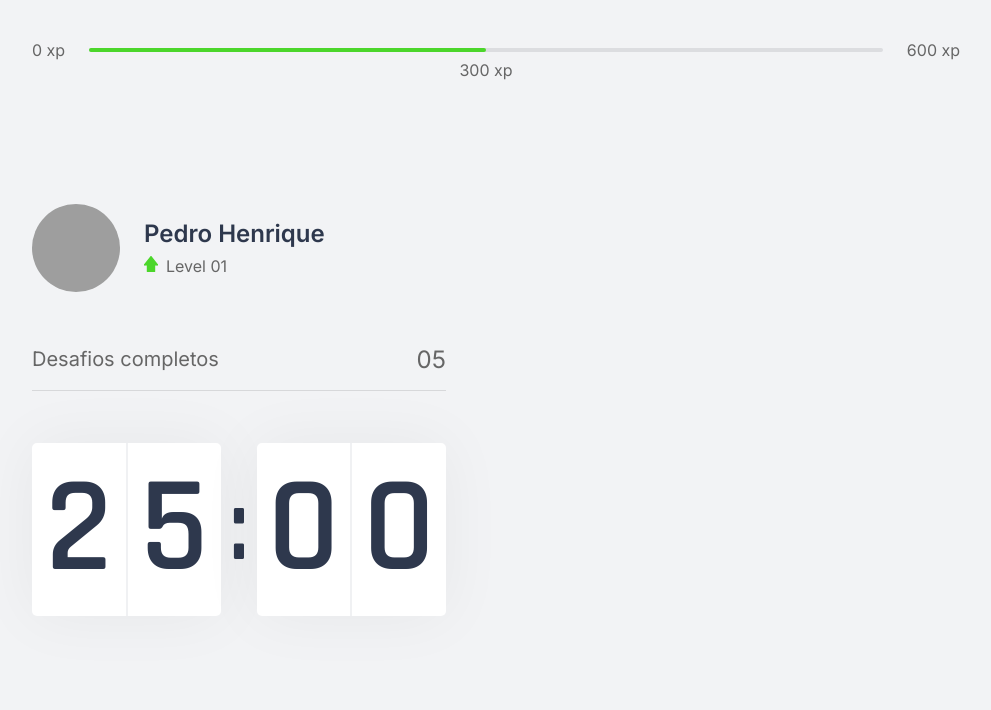
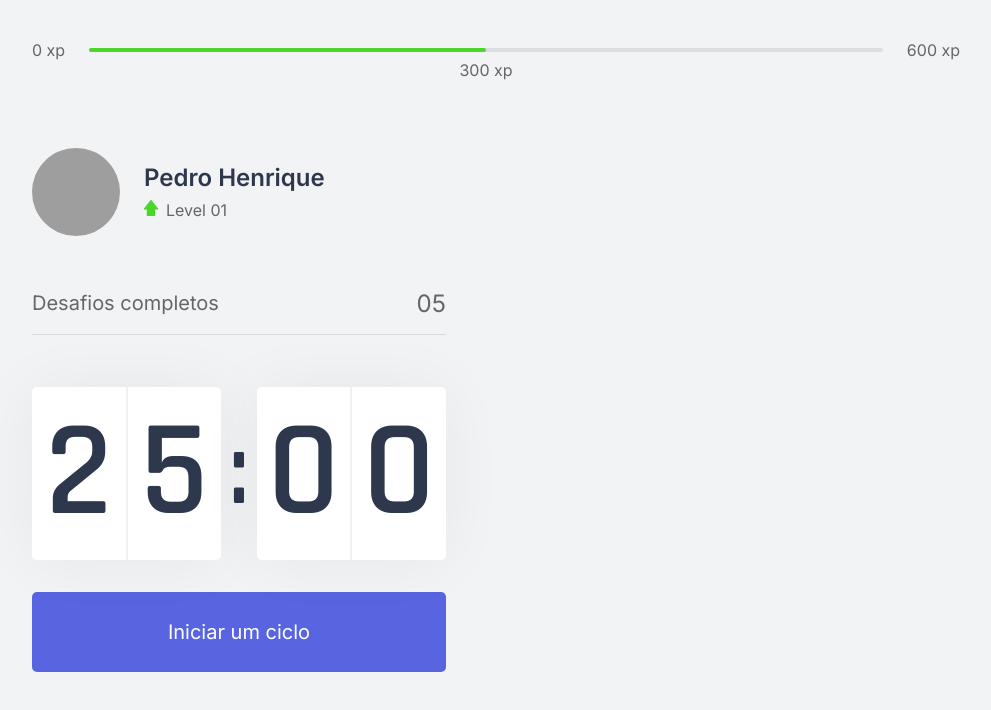
Before and after one commit to Pews-DEV/moveon-next, a Next.js app: page /home in a window 1280 px wide. Shown: the top 710 px of the page, without its empty margins (144-1135 px from the left). Built offline with nearby package versions, Linux system fonts and the light colour scheme; grey boxes are pictures that could not be loaded.

Commit message:
feat: add countdown component

```diff
--- a/src/components/Countdown/index.tsx
+++ b/src/components/Countdown/index.tsx
@@ -1,7 +1,8 @@
-import * as S from './styles'
+import * as S from "./styles";
 
 const Countdown = () => {
   return (
+    <div>
       <S.CountdownContainer>
         <S.CountdownCouter>
           <S.CountdownNubers>2</S.CountdownNubers>
@@ -13,6 +14,9 @@ const Countdown = () => {
           <S.CountdownNubers>0</S.CountdownNubers>
         </S.CountdownCouter>
       </S.CountdownContainer>
-    )
-}
-export default Countdown
+
+      <S.CountdownButton type="button">Iniciar um ciclo</S.CountdownButton>
+    </div>
+  );
+};
+export default Countdown;
--- a/src/components/Countdown/styles.ts
+++ b/src/components/Countdown/styles.ts
@@ -39,3 +39,29 @@ export const CountdownTwoDots = styled.span`
 export const CountdownNubers = styled.span`
     flex: 1;
 `
+
+export const CountdownButton = styled.button`
+    width: 100%;
+    height: 5rem;
+
+    margin-top: 2rem;
+
+    display: flex;
+    align-items: center;
+    justify-content: center;
+
+    border: 0;
+    border-radius: 5px;
+
+    background: var(--blue);
+    color: var(--white);
+
+    font-size: 1.25rem;
+    font-wight: 600;
+
+    :hover{
+        background: var(--blue-dark);
+    }
+
+    transition: background-color 0.2s;
+`
--- a/src/pages/_app.tsx
+++ b/src/pages/_app.tsx
@@ -1,5 +1,4 @@
 import GlobalStyles from "../styles/global"
-
 
 function MyApp({ Component, pageProps }) {
   return (
--- a/src/pages/_document.tsx
+++ b/src/pages/_document.tsx
@@ -4,8 +4,10 @@ export default function Document() {
   return (
     <Html>
         <Head>
+            <link rel="shortcut icon" href="favicon.png" type="image/png" />
+
             <link rel="preconnect" href="https://fonts.googleapis.com" />
-            <link rel="preconnect" href="https://fonts.gstatic.com" crossorigin />
+            <link rel="preconnect" href="https://fonts.gstatic.com" />
             <link href="https://fonts.googleapis.com/css2?family=Inter:wght@400;500;600&family=Rajdhani:wght@600&display=swap" rel="stylesheet" />
         </Head>
         <body>
--- a/src/pages/home.tsx
+++ b/src/pages/home.tsx
@@ -1,5 +1,12 @@
+import Head from "next/head"
 import HomeScreen from "../screens/home"
 
-const Home = () => <HomeScreen />
+const Home = () =>
+<>
+    <Head>
+        <title>Inicio | move.on</title>
+    </Head>
+    <HomeScreen />
+</>
 
 export default Home
```
Lines whose indentation alone changed are shown as unchanged.
